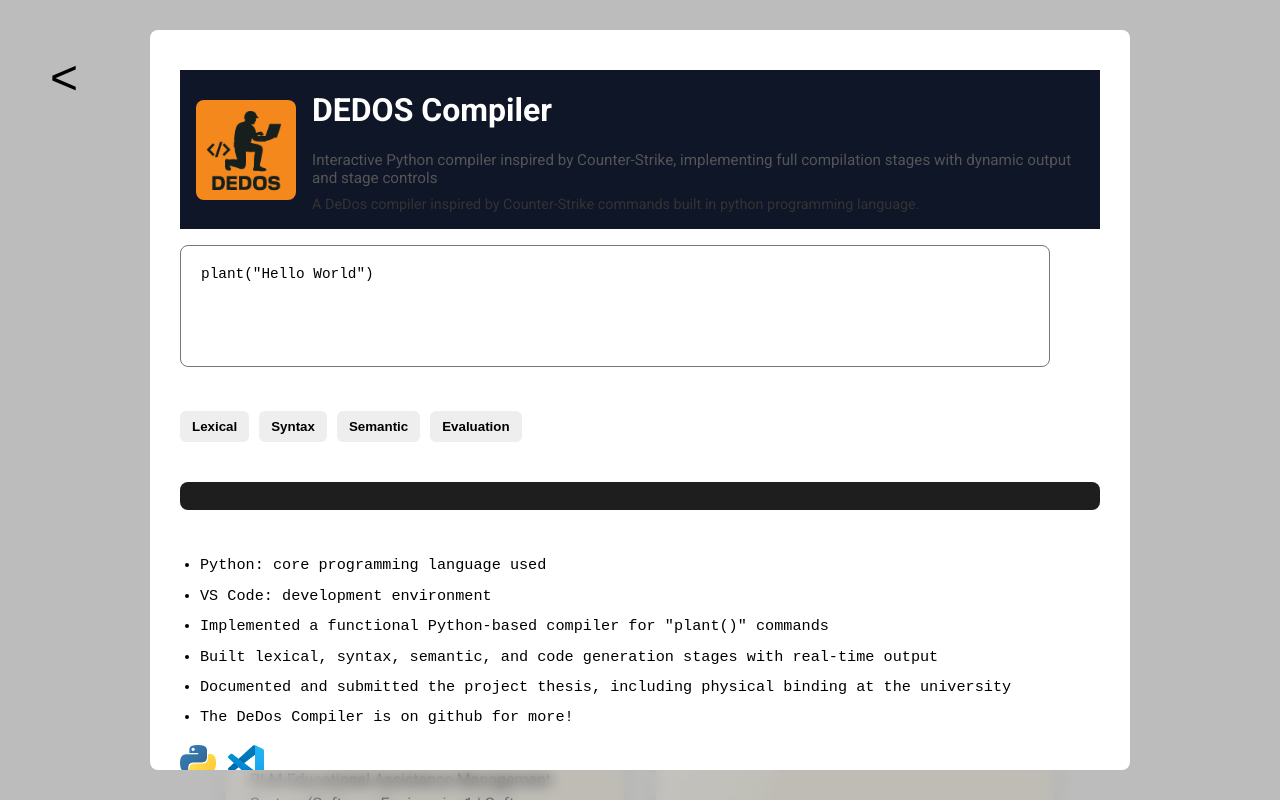
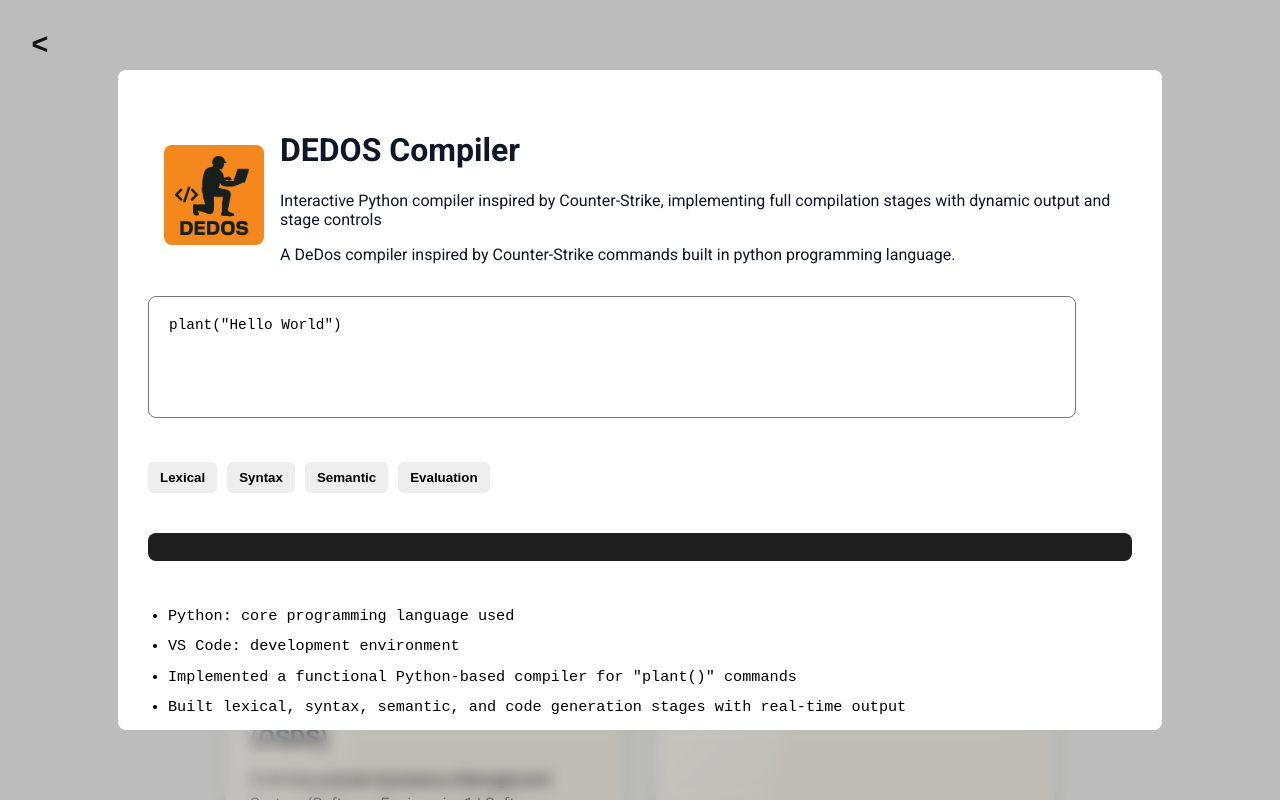
Before and after one commit to Keimana/Portfolio, a React (Create React App) app: page /projects in a window 1280 px wide. Both pictures are taken after a click on the element 425 px from the left and 352 px from the top of the page. Built offline with nearby package versions, Linux system fonts and the light colour scheme.

Commit message:
latest upd: fix modal project cards

```diff
--- a/src/App.css
+++ b/src/App.css
@@ -185,21 +185,7 @@ html, body {
   opacity: 0.9;
 }
 
-.modal-overlay {
-  position: fixed;
-  top: 0;
-  left: 0;
-  width: 100%;
-  height: 100%;
-  background: rgba(0,0,0,0.4);
-  display: flex;
-  justify-content: center;
-  align-items: center;
-  z-index: 2000;
 
-  opacity: 0;
-  animation: overlayFade 0.25s ease-in-out forwards;
-}
 
 .modal {
   width: 500px;
@@ -217,8 +203,8 @@ html, body {
   display: flex;
   justify-content: space-between;
   padding: 0px 16px;
-  background: #0F1628;
-  color: white;
+  background: #ffffff;
+  color: #0F1628;
 }
 
 .modal-body {
--- a/src/Home.js
+++ b/src/Home.js
@@ -2,184 +2,52 @@ import { useState, useEffect } from 'react';
 import { useNavigate } from 'react-router-dom';
 import { FaLinkedin, FaGithub } from 'react-icons/fa';
 import resumePDF from './assets/Baje_Resume.pdf';
-import { createPortal } from 'react-dom';
 import 'devicon/devicon.min.css';
-import { useRef } from 'react';
+
 export default function Home() {
   const [heroVisible, setHeroVisible] = useState(false);
   const navigate = useNavigate();
-  const modalRoot = document.getElementById('modal-root');
-  const editorRef = useRef(null);
-  const [showModal, setShowModal] = useState(false);
-  const [closing, setClosing] = useState(false);
 
-  const handleClose = () => {
-    setClosing(true);
-    setTimeout(() => {
-      setShowModal(false);
-      setClosing(false);
-    }, 250);
-  };
-
-  const [activeFormats, setActiveFormats] = useState({
-  bold: false,
-  italic: false,
-  underline: false,
-});
-
+  // HERO ANIMATION
   useEffect(() => {
     const timer = setTimeout(() => setHeroVisible(true), 100);
     return () => clearTimeout(timer);
   }, []);
 
-  const iconStyle = {
-  width: 'clamp(28px, 5vw, 40px)',
-  height: 'auto',
-  objectFit: 'contain',
-  transition: 'transform 0.2s',
-  background: 'transparent',
-  filter: 'none',
-};
-
-  const updateFormats = () => {
-    setActiveFormats({
-      bold: document.queryCommandState('bold'),
-      italic: document.queryCommandState('italic'),
-      underline: document.queryCommandState('underline'),
-    });
-  };
-    const handleKeyDown = (e) => {
-    if ((e.ctrlKey || e.metaKey)) {
-      if (e.key.toLowerCase() === 'b') {
-        e.preventDefault();
-        document.execCommand('bold');
-        updateFormats();
-      }
-      if (e.key.toLowerCase() === 'i') {
-        e.preventDefault();
-        document.execCommand('italic');
-        updateFormats();
-      }
-      if (e.key.toLowerCase() === 'u') {
-        e.preventDefault();
-        document.execCommand('underline');
-        updateFormats();
-      }
-    }
-  };
-
-  editor.addEventListener('keyup', updateFormats);
-  editor.addEventListener('mouseup', updateFormats);
-  editor.addEventListener('keydown', handleKeyDown);
-
-  return () => {
-    editor.removeEventListener('keyup', updateFormats);
-    editor.removeEventListener('mouseup', updateFormats);
-    editor.removeEventListener('keydown', handleKeyDown);
-  };
-
-
   return (
     <div className="App">
 
-      {/* Hero */}
+      {/* HERO */}
       <header className="hero">
         <div className={`hero-content ${heroVisible ? 'visible' : ''}`}>
           <div className="hero-inner">
+
             <div className="hero-intro">Hello, I’m</div>
             <div className="hero-name">Ronan</div>
+
             <div className="hero-description">
-              I am a recent computer science graduate with a strong passion for coding, problem-solving, and exploring emerging AI technologies.
+              I am a recent computer science graduate with a strong passion for coding,
+              problem-solving, and exploring emerging AI technologies.
             </div>
+
             <div className="hero-buttons">
-              <button className="btn primary" onClick={() => navigate('/projects')}>
+              <button
+                className="btn primary"
+                onClick={() => navigate('/projects')}
+              >
                 View my work
               </button>
+
               <a className="btn secondary" href={resumePDF} download>
                 Download my Resume
               </a>
-                <button
-                  className="btn tertiary"
-                  onClick={() => setShowModal(true)}
-                >
-                  Message Me
-                </button>
+            </div>
+
           </div>
         </div>
-        </div>
-          {showModal && modalRoot &&
-          createPortal(
-            <div
-              className={`modal-overlay ${closing ? 'closing' : ''}`}
-              onClick={handleClose}
-            >
-              <div
-                className={`modal ${closing ? 'closing' : ''}`}
-                onClick={(e) => e.stopPropagation()}
-              >
-                <div className="modal-header">
-                  <h3>Message</h3>
-                </div>
-
-                <div className="modal-body">
-                  <input type="email" placeholder="Your Email" className="input" />
-                  <input type="text" placeholder="Subject" className="input" />
-
-                <div className="toolbar">
-                  <button
-                    className={activeFormats.bold ? "active" : ""}
-                    onClick={() => {
-                      document.execCommand('bold');
-                      setActiveFormats(prev => ({ ...prev, bold: !prev.bold }));
-                    }}
-                  >
-                    <b>B</b>
-                  </button>
-
-                  <button
-                    className={activeFormats.italic ? "active" : ""}
-                    onClick={() => {
-                      document.execCommand('italic');
-                      setActiveFormats(prev => ({ ...prev, italic: !prev.italic }));
-                    }}
-                  >
-                    <i>I</i>
-                  </button>
-
-                  <button
-                    className={activeFormats.underline ? "active" : ""}
-                    onClick={() => {
-                      document.execCommand('underline');
-                      setActiveFormats(prev => ({ ...prev, underline: !prev.underline }));
-                    }}
-                  >
-                    <u>U</u>
-                  </button>
-                </div>
-
-                <div
-                  className="editor"
-                  contentEditable
-                  tabIndex={0}
-                  ref={editorRef}
-                />
-                </div>
-
-                <div className="modal-footer">
-                  <button className="btn primary">Send</button>
-                </div>
-              </div>
-            </div>,
-            modalRoot
-          )
-        }
       </header>
 
-
-
-
-
-{/* Tech Stack Icons */}
+      {/* TECH STACK ICONS */}
       <div style={{
         position: 'fixed',
         bottom: 'clamp(15px, 3vw, 30px)',
@@ -222,8 +90,7 @@ export default function Home() {
 
       </div>
 
-
-    {/* Social Icons */}
+      {/* SOCIAL ICONS */}
       <div style={{
         position: 'fixed',
         bottom: 'clamp(15px, 3vw, 30px)',
@@ -232,6 +99,7 @@ export default function Home() {
         gap: 'clamp(10px, 2vw, 20px)',
         zIndex: 1000
       }}>
+
         <a
           href="https://www.linkedin.com/in/ronan-baje-57879b25b/"
           target="_blank"
@@ -273,8 +141,8 @@ export default function Home() {
         >
           <FaGithub />
         </a>
+
       </div>
-
 
     </div>
   );
--- a/src/Projects.css
+++ b/src/Projects.css
@@ -8,12 +8,36 @@ html {
 }
 
 .back-btn:hover {
-  color: #ff0000;
-  transform: scale(1.4);
+  transform: scale(1.1);
   transition: all 0.2s ease-in-out;
 }
 
+.back-btn {
+  position: fixed;
+  top: 20px;
+  left: 16px;
 
+  width: 48px;
+  height: 48px;
+
+  display: flex;
+  align-items: center;
+  justify-content: center;
+
+  font-size: 1.8rem;
+  font-weight: bold;
+  color: #111;
+
+  background: transparent;
+  border: none;
+
+  cursor: pointer;
+  z-index: 2000;
+
+  transition: transform 0.12s ease, opacity 0.12s ease;
+
+  -webkit-tap-highlight-color: transparent;
+}
 .home-btn {
   display: inline-block;
   padding: 10px 18px;
@@ -38,6 +62,7 @@ html {
 .home-btn:active {
   transform: scale(0.97);
 }
+
 
 
 /* Navbar */
@@ -97,7 +122,7 @@ html {
   grid-template-columns: repeat(auto-fit, minmax(250px, 350px));
   gap: 5rem;
 
-  width: 100%;
+  width: 80%;
   justify-content: center;
   justify-items: center;
 }
@@ -161,10 +186,9 @@ html {
   width: 100%;
   max-width: 350px;
 
-  transition: transform 0.3s, box-shadow 0.3s;
   position: relative;
   overflow: hidden;
-  transition: transform 0.5s ease, box-shadow 0.3s ease;
+  transition: transform 0.5s ease, cubic-bezier(0.18, 0.89, 0.32, 1.28);
   will-change: transform;
 }
 
@@ -300,6 +324,8 @@ html {
   padding: 20px;
   position: static;
   flex: 1;
+  background: transparent !important;
+
 
 }
 
@@ -371,7 +397,10 @@ html {
 }
 
 
+img {
 
+  background: transparent;
+}
 
 
 @keyframes shine {
@@ -443,6 +472,8 @@ html {
   transform: scale(1.05);
 }
 
+
+
 @media (max-width: 768px) {
 
   .project-cards {
--- a/src/Projects.js
+++ b/src/Projects.js
@@ -10,7 +10,7 @@ export default function Projects() {
     y: window.innerHeight / 2,
   });
 
-  const navigate = useNavigate(); // hook for navigation
+  const navigate = useNavigate();
 
   const [activeProject, setActiveProject] = useState(null);
   const [cardRect, setCardRect] = useState(null);
@@ -30,25 +30,22 @@ export default function Projects() {
     }));
   };
 
-    // Dummy function to prevent ESLint 'unused variable' warning
-  const closingFn = () => {};
-  closingFn(closing);
-
-  // Overlay intro animation
+  // Intro overlay
   useEffect(() => {
     const timer = setTimeout(() => setShowOverlay(false), 2000);
     return () => clearTimeout(timer);
   }, []);
 
-  // Custom cursor tracking
+  // Cursor tracking
   useEffect(() => {
     const handleMouseMove = (e) =>
       setCursorPos({ x: e.clientX, y: e.clientY });
+
     window.addEventListener('mousemove', handleMouseMove);
     return () => window.removeEventListener('mousemove', handleMouseMove);
   }, []);
 
-  // Lock scrolling when modal is open
+  // Lock scroll when modal open
   useEffect(() => {
     if (activeProject) {
       const scrollY = window.scrollY;
@@ -62,28 +59,33 @@ export default function Projects() {
       document.body.style.top = '';
       window.scrollTo(0, scrollY);
     }
+
     return () => {
       document.body.style.position = '';
       document.body.style.top = '';
     };
   }, [activeProject]);
 
-  // Animate overlay to center
+  // Animate to center
   useEffect(() => {
     if (!cardRect || !overlayRef.current) return;
+
     const overlay = overlayRef.current;
+
     requestAnimationFrame(() => {
       overlay.style.top = '50%';
       overlay.style.left = '50%';
-      overlay.style.width = '75vw';
-      overlay.style.maxWidth = '100%';
-      overlay.style.height = '90%';
-      overlay.style.maxHeight = '90%';
+      overlay.style.width = '80vw';
+      overlay.style.height = '80vh';
+      overlay.style.transform = 'translate(-50%, -50%)';
       overlay.style.borderRadius = '8px';
-      overlay.style.transform = 'translate(-50%, -50%)';
-      overlay.style.objectFit = 'contain';
     });
   }, [cardRect]);
+
+  const handleCardClick = (project, e) => {
+    setCardRect(e.currentTarget.getBoundingClientRect());
+    setActiveProject(project);
+  };
 
   const handleOverlayClick = (e) => {
     if (modalContentRef.current && !modalContentRef.current.contains(e.target)) {
@@ -91,16 +93,12 @@ export default function Projects() {
     }
   };
 
-  const handleCardClick = (project, e) => {
-    setCardRect(e.currentTarget.getBoundingClientRect());
-    setActiveProject(project);
-  };
-
   const handleClose = () => {
     if (!overlayRef.current || !cardRect) {
       setActiveProject(null);
       return;
     }
+
     setClosing(true);
     const overlay = overlayRef.current;
 
@@ -108,8 +106,8 @@ export default function Projects() {
     overlay.style.left = `${cardRect.left}px`;
     overlay.style.width = `${cardRect.width}px`;
     overlay.style.height = `${cardRect.height}px`;
+    overlay.style.transform = 'translate(0, 0)';
     overlay.style.borderRadius = '20px';
-    overlay.style.transform = 'translate(0, 0)';
 
     setTimeout(() => {
       setClosing(false);
@@ -132,33 +130,12 @@ export default function Projects() {
         />
       )}
 
-{/* Back button */}
-<button
-  className="back-btn"
-  onClick={() => navigate('/')}
-  style={{
-    position: 'fixed',
-    top: '50px',
-    left: 'clamp(10px, 5%, 50px)',
-    background: 'none',
-    border: 'none',
-    padding: '0',
-    color: '#000000',
-    fontWeight: '500',
-    fontSize: '3rem',
-    cursor: 'pointer',
-    zIndex: 2000,
-  }}
->
-  &lt;
-</button>
+      {/* Back Button */}
+      <button className="back-btn" onClick={() => navigate('/')}>
+        &lt;
+      </button>
 
-
-
-
-
-      <section
-        className="projects-section">
+      <section className="projects-section">
         <h2>Projects</h2>
 
         <div className="project-cards">
@@ -189,43 +166,39 @@ export default function Projects() {
 
       {activeProject && cardRect && (
         <>
-          {/* Overlay background */}
           <div className="modal-bg" />
 
-          {/* Fixed container */}
-          <div
-            className="fullscreen-container"
-            onClick={handleOverlayClick}
-
-          >
+          <div className="fullscreen-container" onClick={handleOverlayClick}>
             <div
               className="fullscreen"
               ref={overlayRef}
-              >
+              style={{
+                top: cardRect.top,
+                left: cardRect.left,
+                width: cardRect.width,
+                height: cardRect.height,
+              }}
+            >
               <div className="fullscreen-content" ref={modalContentRef}>
-
                 <div className="modal-header">
                   {activeProject.image && (
                     <img
                       src={activeProject.image}
                       alt={activeProject.title}
+                      className="modal-image"
                     />
                   )}
+
                   <div>
                     <h1>{activeProject.title}</h1>
-                    <p style={{ fontSize: '0.95rem', color: '#555', margin: '6px 0' }}>
-                      {activeProject.desc}
-                    </p>
-                    {/* New info field */}
+                    <p className="modal-desc">{activeProject.desc}</p>
+
                     {activeProject.info && (
-                      <p style={{ fontSize: '0.9rem', color: '#333', lineHeight: 1.4, marginTop: '8px' }}>
-                        {activeProject.info}
-                      </p>
+                      <p className="modal-info">{activeProject.info}</p>
                     )}
                   </div>
                 </div>
 
-                {/* Dynamic component rendering */}
                 {ActiveComponent && (
                   <ActiveComponent
                     projectTitle={activeProject.title}
@@ -250,8 +223,6 @@ export default function Projects() {
           </div>
         </>
       )}
-
-
     </div>
   );
 }
--- a/src/ProjectsData.js
+++ b/src/ProjectsData.js
@@ -106,24 +106,24 @@ export function DedosCompiler({
         }
 
         newOutput =
-          'Tokenizing source code: \nTokens: ' +
+          'Tokens: ' +
           tokens.join(', ');
         break;
       }
 
       case 'syntax':
         newOutput =
-          'Building parse tree: \nParse Tree: [Program → plantStatement → "(" → "Hello World" → ")"]';
+          'Parse Tree: [Program → plantStatement → "(" → "Hello World" → ")"]';
         break;
 
       case 'semantic':
         newOutput =
-          'Type & scope verification: \nAll types valid.';
+          'All types valid.';
         break;
 
       case 'evaluation': {
         const simulatedOutput = code.match(/plant\((.*)\)/)?.[1] || '';
-        newOutput = 'Evaluation:\nOutput: ' + simulatedOutput;
+        newOutput = 'Output: ' + simulatedOutput;
         break;
       }
 
@@ -191,9 +191,9 @@ export function TextSummProject() {
   const techStack = [PythonIcon, NLPIcon, PandasIcon, VscodeIcon];
   const projectBullets = [
     'Collected and preprocessed text datasets for summarization experiments',
-    'Implemented an adaptive dynamic algorithm combining steps from multiple summarization methods',
+    'Implemented an adaptive dynamic algorithm combining steps',
     'Applied NLP techniques for text analysis, including tokenization, feature extraction, and scoring',
-    'Evaluated model performance using metrics like ROUGE and BLEU, ensuring accuracy and efficiency',
+    'Evaluated model performance using metrics like ROUGE and BERT, ensuring accuracy and efficiency',
     'Optimized memory usage and computation through dynamic programming techniques',
     'Documented methodology and results for peer-reviewed publication',
   ];
```
Lines whose indentation alone changed are shown as unchanged.
